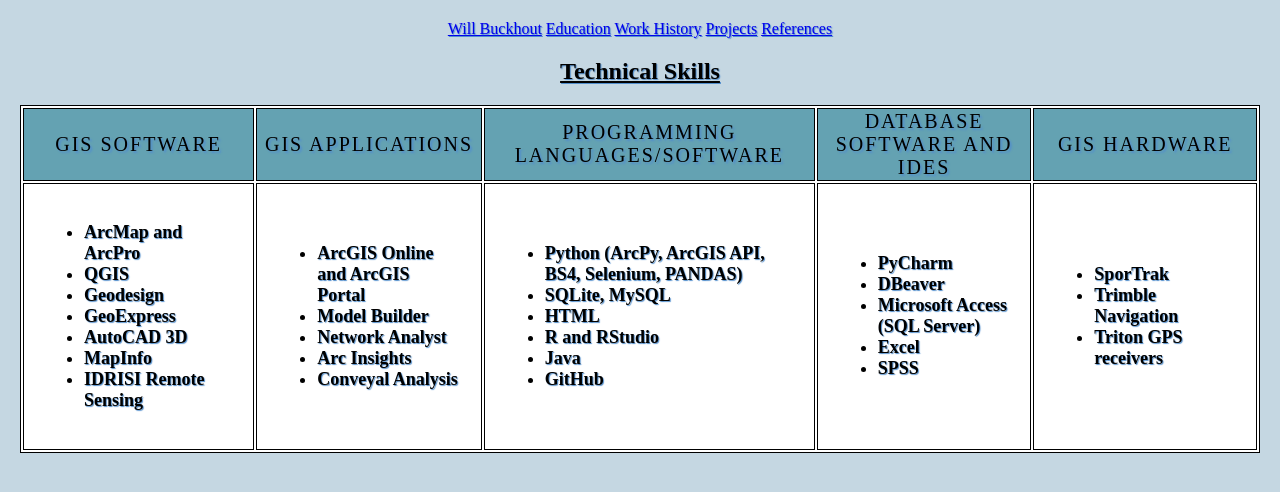
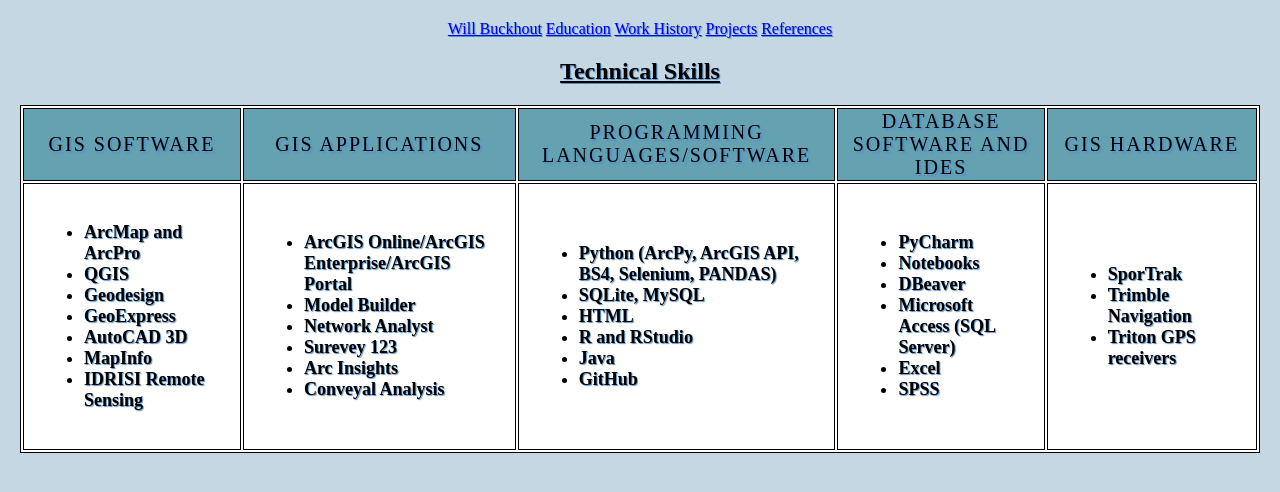
Before and after one commit to wb995393/wb995393.github.io, a plain HTML site: page GIS-Software-Skills.html in a window 1280 px wide. Drawn offline with Linux system fonts and the light colour scheme.

Commit message:
Update GIS-Software-Skills.html

```diff
--- a/GIS-Software-Skills.html
+++ b/GIS-Software-Skills.html
@@ -45,9 +45,10 @@
 
         <td>
           <ul>
-            <li>ArcGIS Online and ArcGIS Portal</li>
+            <li>ArcGIS Online/ArcGIS Enterprise/ArcGIS Portal</li>
             <li>Model Builder</li>
             <li>Network Analyst</li>
+            <li>Surevey 123</li>
             <li>Arc Insights</li>
             <li>Conveyal Analysis</li>
           </ul>
@@ -67,6 +68,7 @@
         <td>
           <ul>
             <li>PyCharm</li>
+            <li>Notebooks</li>
             <li>DBeaver</li>
             <li>Microsoft Access (SQL Server)</li>
             <li>Excel</li>
```
